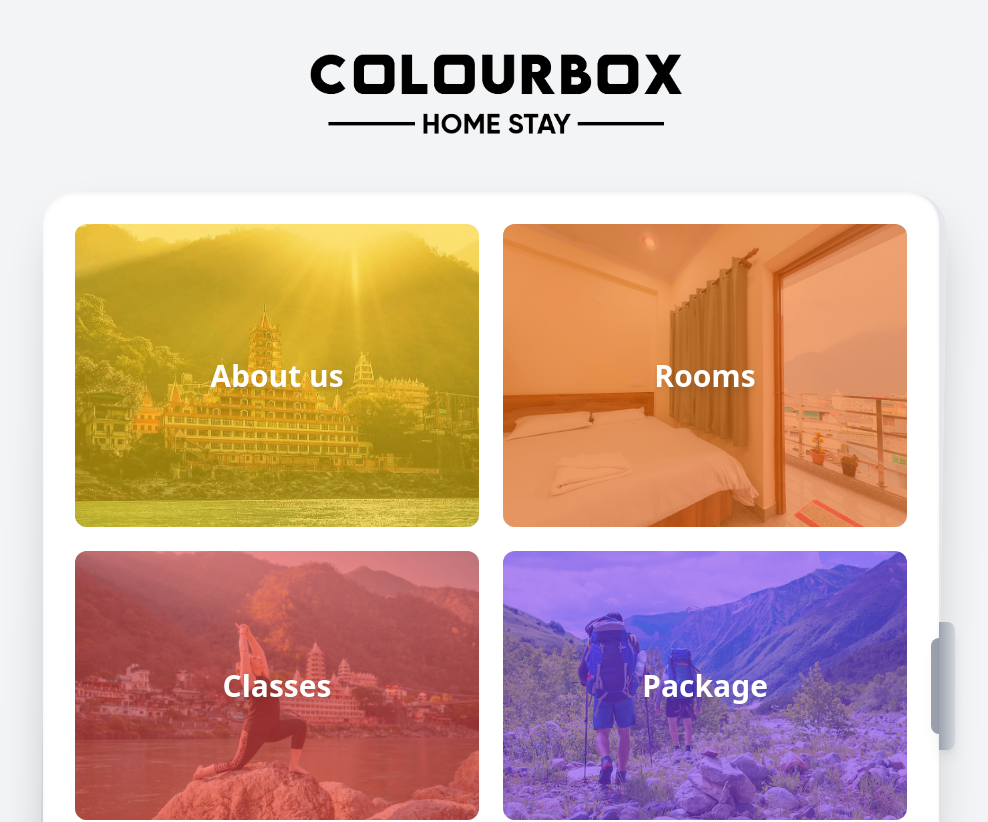
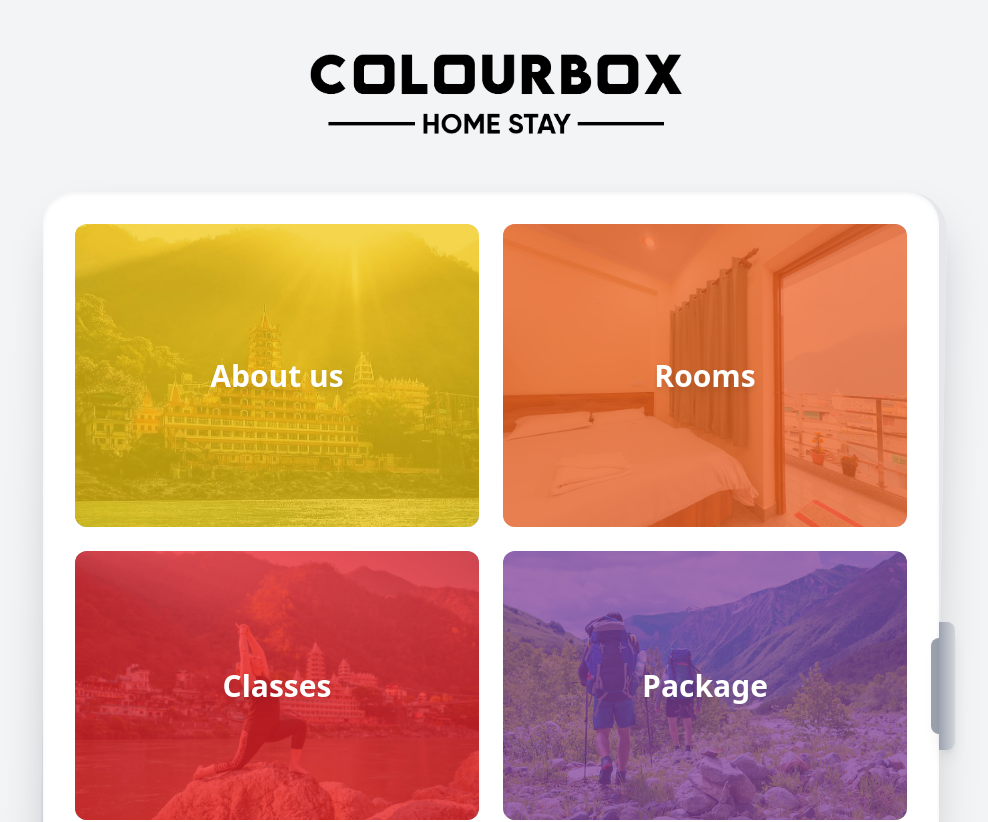
Before and after one commit to ravivarma9/colourbox, a React (Vite) app in the folder project/: page / in a window 1280 px wide. Shown: the top 822 px of the page, without its empty margins (149-1137 px from the left). Built offline with nearby package versions, Linux system fonts and the light colour scheme.

Commit message:
colour changes

```diff
--- a/project/src/pages/Home.tsx
+++ b/project/src/pages/Home.tsx
@@ -4,45 +4,45 @@ import { Facebook, Instagram, Twitter, Youtube } from 'lucide-react';
 const doors = [
   {
     title: 'About us',
-    bgColor: 'bg-gradient-to-br from-yellow-400 to-yellow-600',
+    bgColor: 'bg-[#f1c712]',
     path: '/about',
     imageUrl: 'assets/The-Most-Mysterious-Divine-Temples-in-Rishikesh.jpg',
-    overlayColor: 'bg-yellow-400'
+    overlayColor: 'bg-[#f1c712]'
   },
   {
     title: 'Rooms',
-    bgColor: 'bg-gradient-to-br from-orange-400 to-orange-600',
+    bgColor: 'bg-[#f26624]',
     path: '/rooms',
     imageUrl: 'assets/Deluxe_room_with_kitchen/Deluxe_Room_4.jpg',
-    overlayColor: 'bg-orange-500'
+    overlayColor: 'bg-[#f26624]'
   },
   {
     title: 'Classes',
-    bgColor: 'bg-gradient-to-br from-red-400 to-red-600',
+    bgColor: 'bg-[#ec1f27]',
     path: '/classes',
     imageUrl: 'assets/Deluxe_room_with_kitchen/pexels-yoga-course-india-932671557-20035455.jpg',
-    overlayColor: 'bg-red-500'
+    overlayColor: 'bg-[#ec1f27]'
   },
   {
     title: 'Package',
-    bgColor: 'bg-gradient-to-br from-violet-400 to-violet-600',
+    bgColor: 'bg-[#803f98]',
     path: '/package',
     imageUrl: 'assets/unnamed.jpg',
-    overlayColor: 'bg-violet-600'
+    overlayColor: 'bg-[#803f98]'
   },
   {
     title: 'Attraction',
-    bgColor: 'bg-gradient-to-br from-blue-400 to-blue-600',
+    bgColor: 'bg-[#1d4499]',
     path: '/attraction',
     imageUrl: 'https://images.unsplash.com/photo-1566073771259-6a8506099945?auto=format&fit=crop&q=80&w=500',
-    overlayColor: 'bg-blue-600'
+    overlayColor: 'bg-[#1d4499]'
   },
   {
     title: 'Contact',
-    bgColor: 'bg-gradient-to-br from-green-400 to-green-600',
+    bgColor: 'bg-[#13a24b]',
     path: '/contact',
     imageUrl: 'https://images.unsplash.com/photo-1423666639041-f56000c27a9a?auto=format&fit=crop&q=80&w=500',
-    overlayColor: 'bg-green-400'
+    overlayColor: 'bg-[#13a24b]'
   }
 ];
 
@@ -81,7 +81,7 @@ function Home() {
                   <img src={door.imageUrl} alt={door.title} className="w-full h-full object-cover transition-transform duration-300 group-hover:scale-105" />
 
                   {/* Overlay Color */}
-                  <div className={`absolute inset-0 ${door.overlayColor} opacity-60 transition-opacity duration-300 group-hover:opacity-70`} />
+                  <div className={`absolute inset-0 ${door.overlayColor} opacity-75 transition-opacity duration-300 group-hover:opacity-70`} />
 
                   {/* Title Text - Ensuring it's on Top */}
                   <div className="absolute inset-0 flex items-center justify-center z-10">
```
